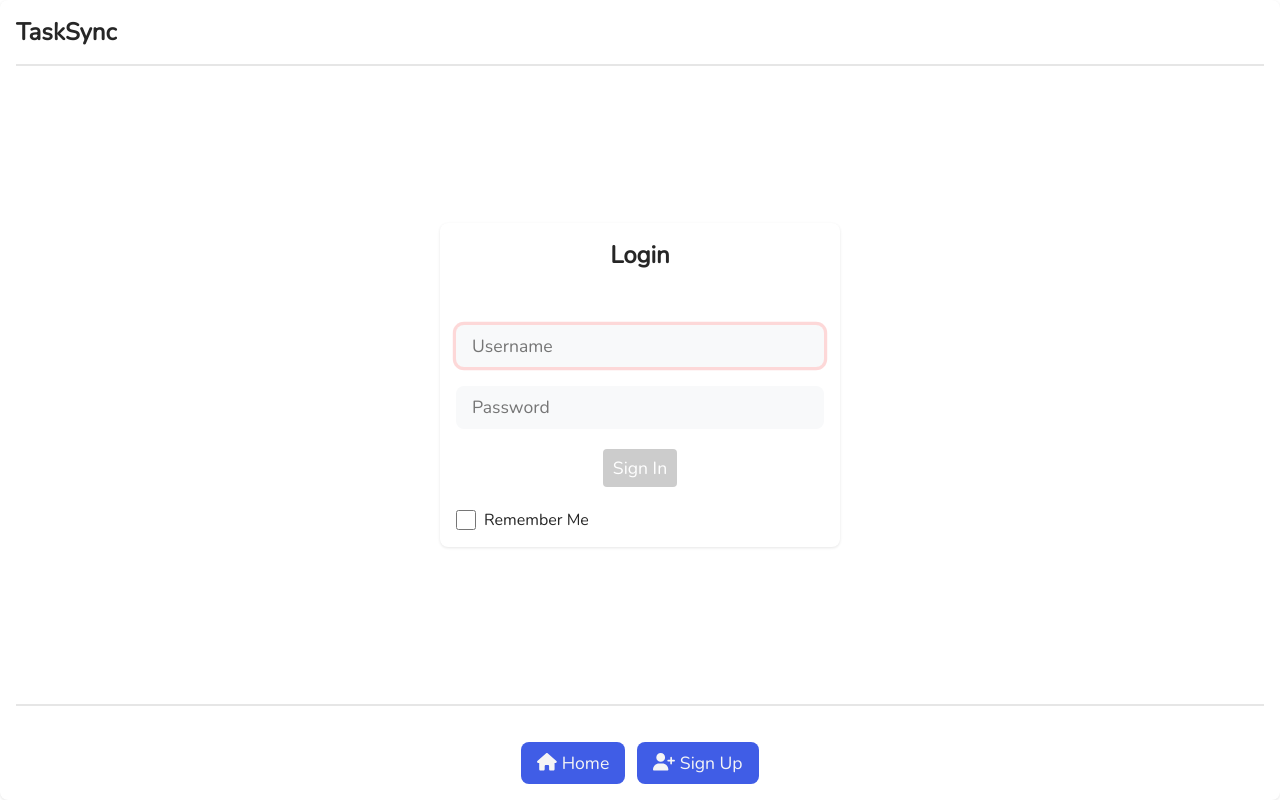
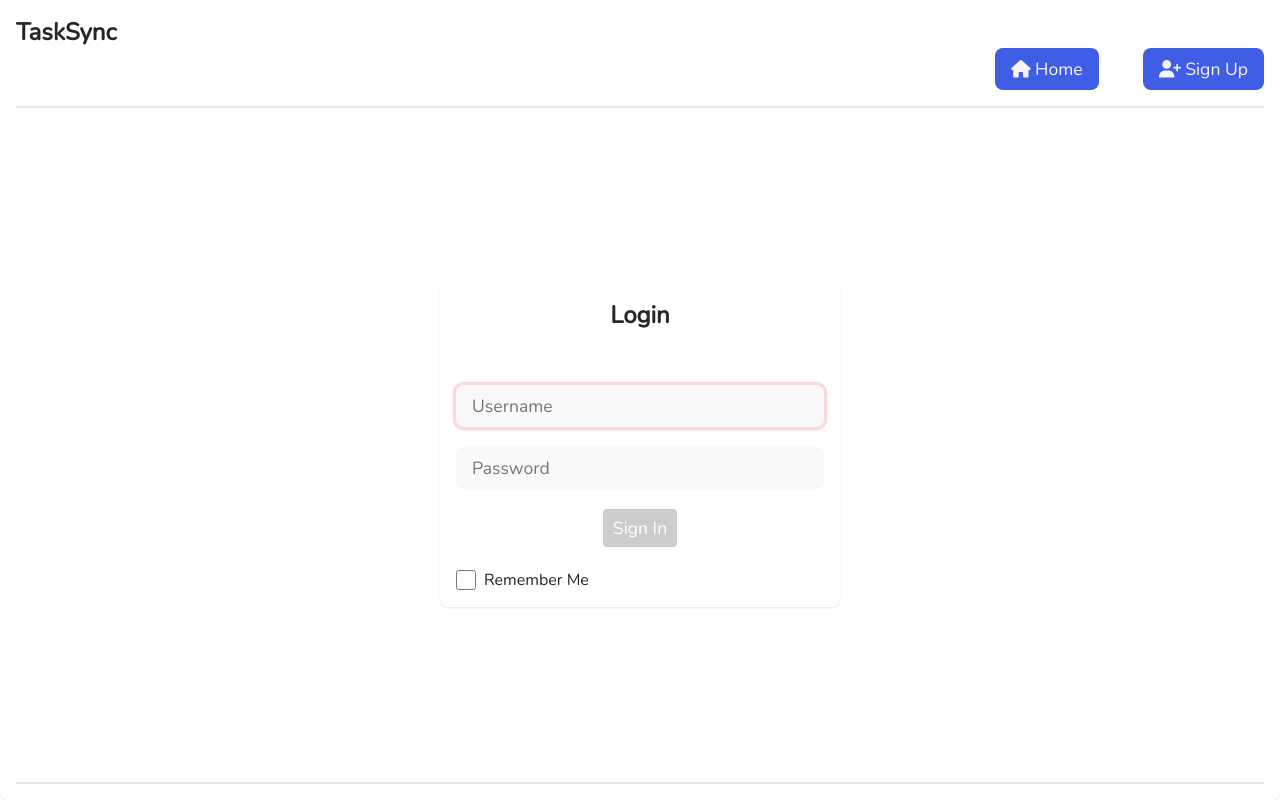
Before and after one commit to urssanjaysingh/TaskSync, a React (Create React App) app: page /login in a window 1280 px wide. Built offline with nearby package versions, Linux system fonts and the light colour scheme.

Commit message:
Finishing Touch

```diff
--- a/src/components/Register.js
+++ b/src/components/Register.js
@@ -110,6 +110,15 @@ const Register = () => {
         <section className="public">
             <header>
                 <h1><span className="nowrap">TaskSync</span></h1>
+                <nav className="dash-header__nav">
+                    <Link to="/" className="btn btn-link">
+                        <FontAwesomeIcon icon={faHome} /> Home
+                    </Link>
+                    <span className="space"></span>
+                    <Link to="/login" className="btn btn-link">
+                        <FontAwesomeIcon icon={faSignInAlt} /> Sign In
+                    </Link>
+                </nav>
             </header>
             <main className="public__main">
                 <div className="register" style={{ width: "400px" }}>
@@ -238,17 +247,6 @@ const Register = () => {
                     )}
                 </div>
             </main>
-            <footer>
-                <div className="form-button-container">
-                    <Link to="/" className="btn btn-link">
-                        <FontAwesomeIcon icon={faHome} /> Home
-                    </Link>
-                    <span className="space"></span>
-                    <Link to="/login" className="btn btn-link">
-                        <FontAwesomeIcon icon={faSignInAlt} /> Sign In
-                    </Link>
-                </div>
-            </footer>
         </section>
     );
 }
--- a/src/features/auth/Login.js
+++ b/src/features/auth/Login.js
@@ -98,6 +98,15 @@ const Login = () => {
         <section className="public">
             <header>
                 <h1><span className="nowrap">TaskSync</span></h1>
+                <nav className="dash-header__nav">
+                    <Link to="/" className="btn btn-link">
+                        <FontAwesomeIcon icon={faHome} /> Home
+                    </Link>
+                    <span className="space"></span>
+                    <Link to="/register" className="btn btn-link">
+                        <FontAwesomeIcon icon={faUserPlus} /> Sign Up
+                    </Link>
+                </nav>
             </header>
             <main className="public__main">
                 <div className="login" style={{ width: "400px" }}>
@@ -175,17 +184,6 @@ const Login = () => {
                     )}
                 </div>
             </main>
-            <footer>
-                <div className="form-button-container">
-                    <Link to="/" className="btn btn-link">
-                        <FontAwesomeIcon icon={faHome} /> Home
-                    </Link>
-                    <span className="space"></span>
-                    <Link to="/register" className="btn btn-link">
-                        <FontAwesomeIcon icon={faUserPlus} /> Sign Up
-                    </Link>
-                </div>
-            </footer>
         </section>
     );
 }
```
